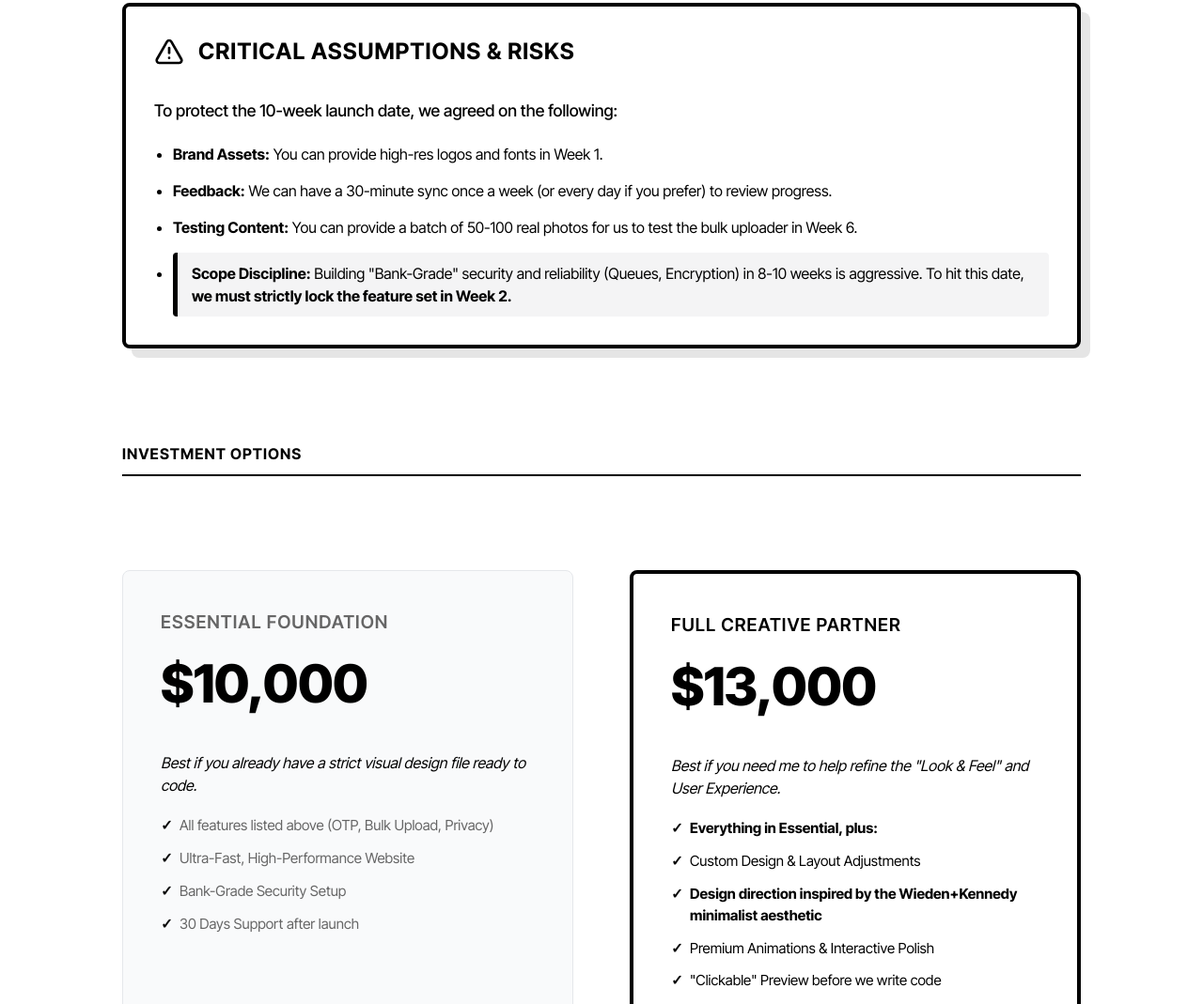
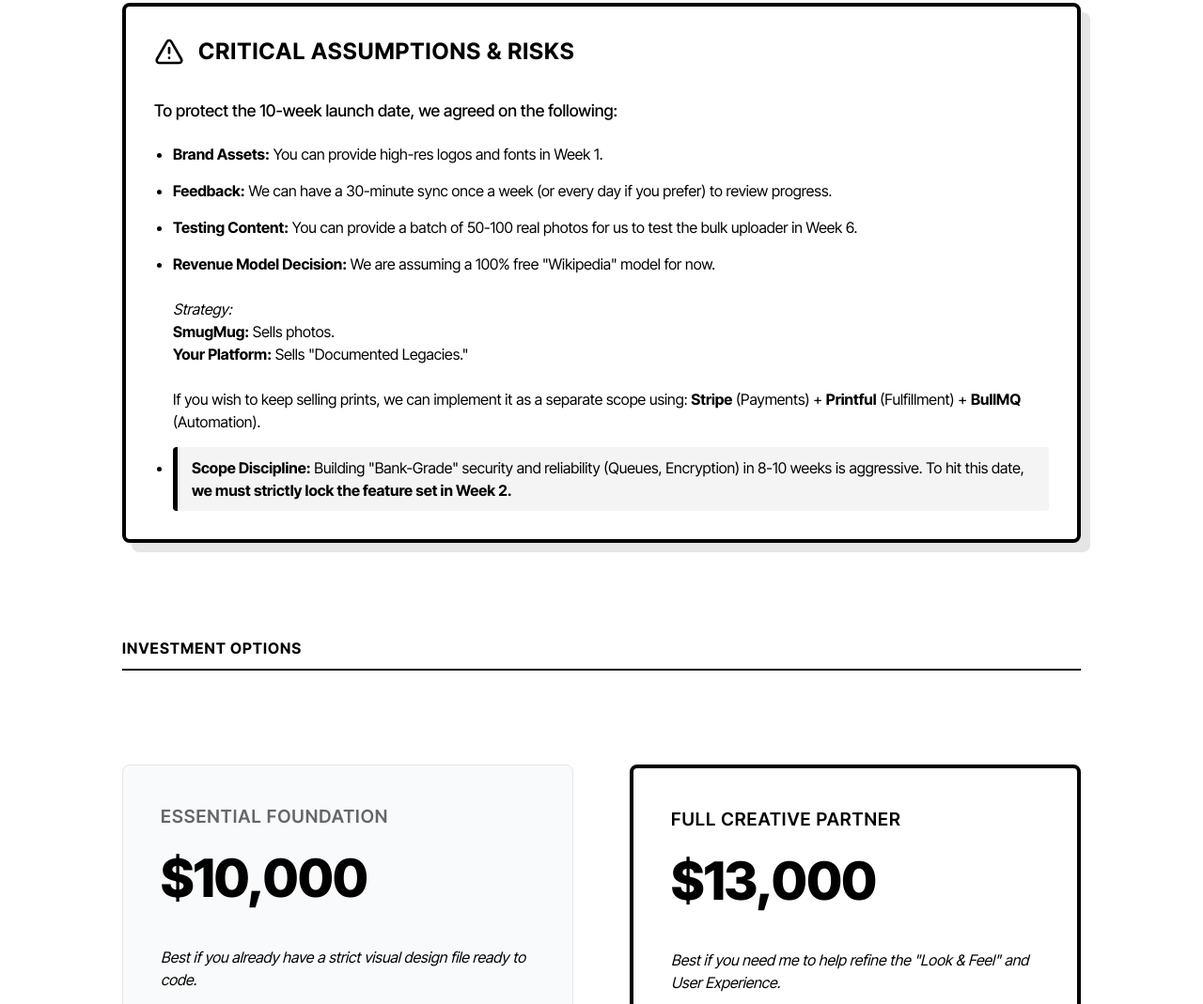
Before and after one commit to RoyetteMillares/dearworld-proposal, a plain HTML site: page index.html in a window 1280 px wide. Shown: the part 6241-7310 px from the top of the page at 94% size. Drawn offline with nearby package versions, Linux system fonts and the light colour scheme.

Commit message:
update scope

```diff
--- a/index.html
+++ b/index.html
@@ -1103,6 +1103,18 @@
                         day if you prefer) to review progress.</li>
                     <li style="margin-bottom: 15px;"><b>Testing Content:</b> You can provide a batch of 50-100 real
                         photos for us to test the bulk uploader in Week 6.</li>
+                    <li style="margin-bottom: 15px;"><b>Revenue Model Decision:</b> We are assuming a 100% free
+                        "Wikipedia"
+                        model for now.
+                        <br><br>
+                        <i>Strategy:</i>
+                        <br>
+                        <b>SmugMug:</b> Sells photos.<br>
+                        <b>Your Platform:</b> Sells "Documented Legacies."
+                        <br><br>
+                        If you wish to keep selling prints, we can implement it as a separate scope using:
+                        <b>Stripe</b> (Payments) + <b>Printful</b> (Fulfillment) + <b>BullMQ</b> (Automation).
+                    </li>
                     <li
                         style="margin-bottom: 0; background: #f4f4f5; padding: 10px 15px; border-radius: 4px; border-left: 5px solid #000000;">
                         <b>Scope Discipline:</b> Building "Bank-Grade" security and reliability (Queues, Encryption) in
```
